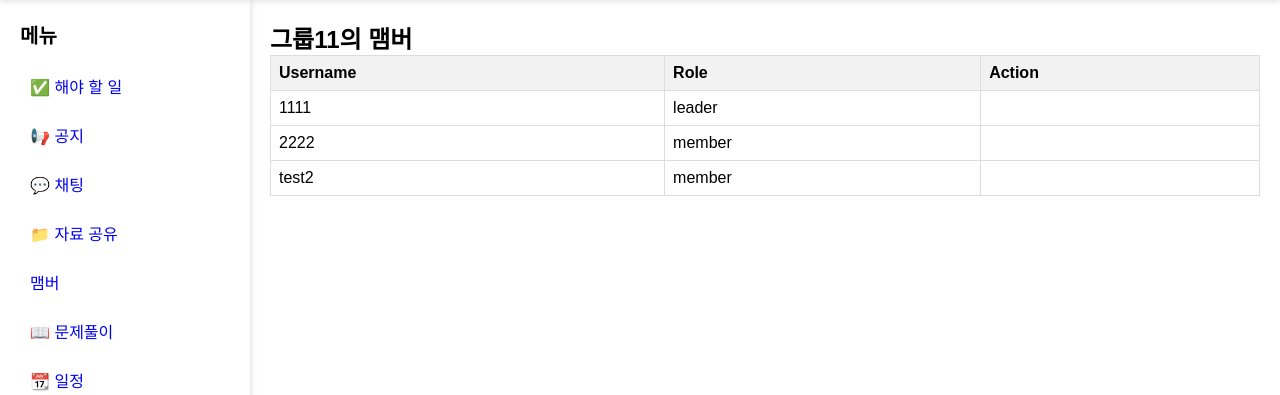
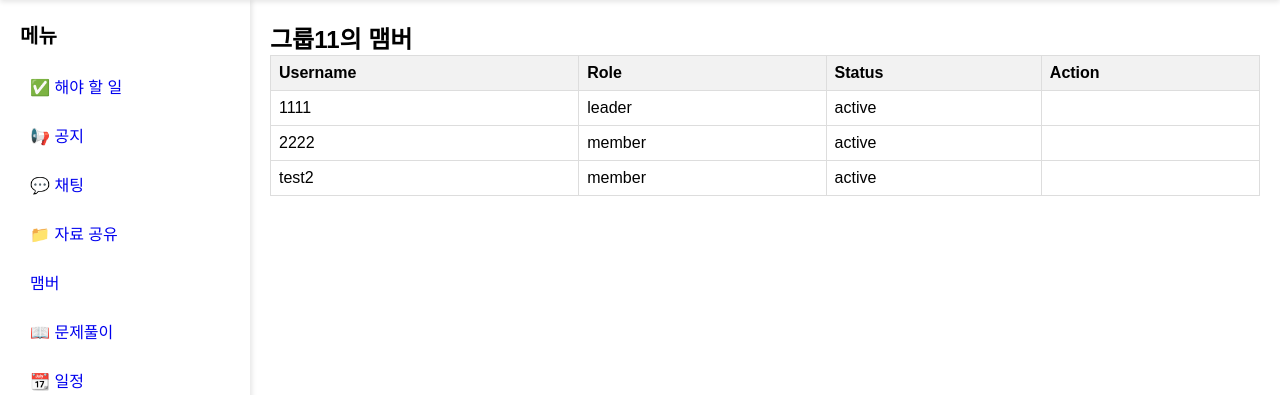
Before and after one commit to ggam9/PBL2, a Flask app: template templates/group_members.html in a window 1280 px wide. Shown: the part 60-455 px from the top of the page. Run offline with Flask 3, Linux system fonts and the light colour scheme; tables that the repository leaves empty hold one stand-in row (values such as "Sample post"); the template is opened without the code that fills it: values that come from a table or form of the project are taken from there, most other values are stand-ins (such as "Sample title", 1, 10 or a date in 2020).

Commit message:
group_members.html
멤버 상태 추가
<th>Status</th>
            <td>{{ user_statuses[pu.user_id] }}</td>

```diff
--- a/templates/group_members.html
+++ b/templates/group_members.html
@@ -56,6 +56,7 @@
         <tr>
             <th>Username</th>
             <th>Role</th>
+            <th>Status</th>
             <th>Action</th>
         </tr>
     </thead>
@@ -64,6 +65,7 @@
         <tr>
             <td>{{ pu.user.username }}</td>
             <td>{{ pu.role }}</td>
+            <td>{{ user_statuses[pu.user_id] }}</td>
             <td>
                 {% if current_role == 'leader' and pu.role != 'leader' %}
                     <form method="POST" style="display:inline;">
```
